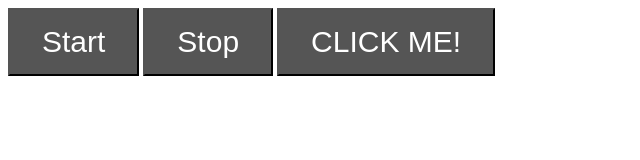
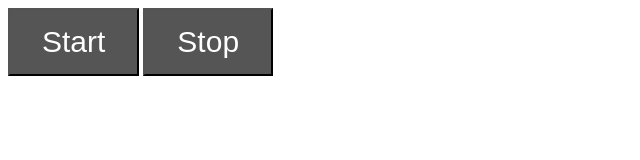
Before and after one commit to LenaGo1/goit-js-hw-11-color-switch, a plain HTML site: page index.html in a window 1280 px wide. Shown: the whole page, without its empty margins (0-640 px from the left). Drawn offline with Linux system fonts and the light colour scheme.

Commit message:
убирает лишнее

```diff
--- a/index.html
+++ b/index.html
@@ -10,7 +10,7 @@
 <body>
     <button type="button" data-action="start">Start</button>
     <button type="button" data-action="stop">Stop</button>
-<button id="btn" class="btn">CLICK ME!</button>
+
     <script src="index.js"></script>
 </body>
 </html>
```
